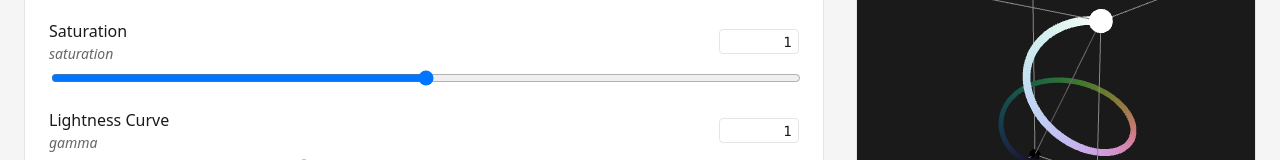
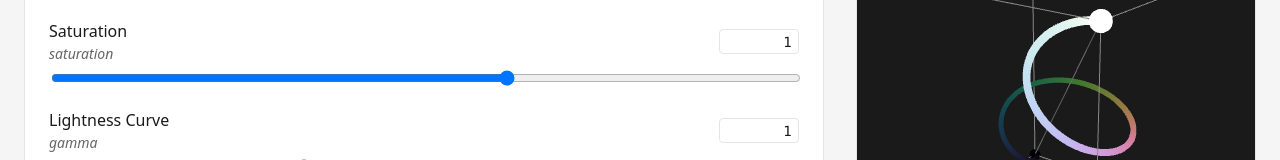
Before and after one commit to obangpub/cubehelix-studio, a React (Vite) app in the folder apps/web/: page / in a window 1280 px wide. Shown: the part 324-484 px from the top of the page. Built offline with nearby package versions, Linux system fonts and the light colour scheme.

Commit message:
feat: dynamic saturation cap (exit-fraction percentile) with log-scaled slider; restore colored-on-cube-face during in-range gamut excursions

```diff
--- a/apps/web/src/components/CubeVisualization.tsx
+++ b/apps/web/src/components/CubeVisualization.tsx
@@ -21,6 +21,7 @@ const TUBE_RADIUS = 0.01;
 const COLOR_RADIAL_SEGMENTS = 8;
 const GHOST_RADIUS = 0.009;
 const GHOST_RADIAL_SEGMENTS = 3;
+const GHOST_EMERGE_SAMPLES = 4;
 const BISECT_ITER = 6;
 
 function clamp01(x: number): number {
@@ -155,27 +156,22 @@ interface ScenePieces {
   ghosts: THREE.BufferGeometry[];
 }
 
-type Category = "colored" | "ghost";
-
-function categoryOf(s: Sample): Category {
-  return s.inGamut && s.inRange ? "colored" : "ghost";
-}
-
-function pushRun(
-  run: Sample[],
-  cat: Category,
-  colored: THREE.BufferGeometry[],
-  ghosts: THREE.BufferGeometry[],
+function forEachRun(
+  samples: Sample[],
+  predicate: (s: Sample) => boolean,
+  extend: number,
+  onRun: (run: Sample[]) => void,
 ): void {
-  if (run.length < 2) return;
-  if (cat === "colored") {
-    const positions = run.map((s) => sampleToVec(s.clamped));
-    const cols = run.map((s) => s.clamped);
-    colored.push(buildColoredTube(positions, cols, TUBE_RADIUS, COLOR_RADIAL_SEGMENTS, true));
-  } else {
-    const positions = run.map((s) => sampleToVec(s.raw));
-    const ghostCols: RGB[] = run.map(() => ({ r: 1, g: 1, b: 1 }));
-    ghosts.push(buildColoredTube(positions, ghostCols, GHOST_RADIUS, GHOST_RADIAL_SEGMENTS));
+  let runStart = -1;
+  for (let i = 0; i <= samples.length; i++) {
+    const inRun = i < samples.length && predicate(samples[i]!);
+    if (inRun && runStart === -1) runStart = i;
+    if ((!inRun || i === samples.length) && runStart !== -1) {
+      const start = Math.max(0, runStart - extend);
+      const end = Math.min(samples.length, i + extend);
+      onRun(samples.slice(start, end));
+      runStart = -1;
+    }
   }
 }
 
@@ -184,17 +180,30 @@ function buildScene(samples: Sample[]): ScenePieces {
   const ghosts: THREE.BufferGeometry[] = [];
   if (samples.length < 2) return { colored, ghosts };
 
-  let runStart = 0;
-  let cur = categoryOf(samples[0]!);
-  for (let i = 1; i < samples.length; i++) {
-    const next = categoryOf(samples[i]!);
-    if (next !== cur) {
-      pushRun(samples.slice(runStart, i + 1), cur, colored, ghosts);
-      runStart = i;
-      cur = next;
-    }
-  }
-  pushRun(samples.slice(runStart), cur, colored, ghosts);
+  forEachRun(
+    samples,
+    (s) => s.inRange,
+    0,
+    (run) => {
+      if (run.length < 2) return;
+      const positions = run.map((s) => sampleToVec(s.clamped));
+      const cols = run.map((s) => s.clamped);
+      colored.push(buildColoredTube(positions, cols, TUBE_RADIUS, COLOR_RADIAL_SEGMENTS, true));
+    },
+  );
+
+  forEachRun(
+    samples,
+    (s) => !s.inGamut || !s.inRange,
+    GHOST_EMERGE_SAMPLES,
+    (run) => {
+      if (run.length < 2) return;
+      const positions = run.map((s) => sampleToVec(s.raw));
+      const ghostCols: RGB[] = run.map(() => ({ r: 1, g: 1, b: 1 }));
+      ghosts.push(buildColoredTube(positions, ghostCols, GHOST_RADIUS, GHOST_RADIAL_SEGMENTS));
+    },
+  );
+
   return { colored, ghosts };
 }
 
--- a/apps/web/src/components/ParamControls.tsx
+++ b/apps/web/src/components/ParamControls.tsx
@@ -1,5 +1,10 @@
 import { useMemo } from "react";
-import { cubehelix, toCssRgb, type CubehelixParams } from "@cubehelix-studio/core";
+import {
+  cubehelix,
+  saturationCap,
+  toCssRgb,
+  type CubehelixParams,
+} from "@cubehelix-studio/core";
 import { SWATCH_COUNT_BOUNDS } from "../lib/url-state";
 import { RangeSlider } from "./RangeSlider";
 import { Slider } from "./Slider";
@@ -22,6 +27,7 @@ export function ParamControls({
   };
   const minThumbColor = useMemo(() => toCssRgb(cubehelix(0, params)), [params]);
   const maxThumbColor = useMemo(() => toCssRgb(cubehelix(1, params)), [params]);
+  const saturationMax = useMemo(() => Number(saturationCap(params).toFixed(2)), [params]);
   return (
     <section className="controls">
       <Slider
@@ -49,8 +55,9 @@ export function ParamControls({
         technicalName="saturation"
         value={params.saturation}
         min={0}
-        max={2}
+        max={saturationMax}
         step={0.01}
+        scaleExponent={3}
         onChange={update("saturation")}
       />
       <Slider
--- a/apps/web/src/components/Slider.tsx
+++ b/apps/web/src/components/Slider.tsx
@@ -7,8 +7,11 @@ interface SliderProps {
   step: number;
   numberMin?: number;
   numberMax?: number;
+  scaleExponent?: number;
   onChange: (value: number) => void;
 }
+
+const POSITION_STEP = 0.001;
 
 export function Slider({
   label,
@@ -19,21 +22,43 @@ export function Slider({
   step,
   numberMin,
   numberMax,
+  scaleExponent = 1,
   onChange,
 }: SliderProps) {
   const id = `slider-${technicalName}`;
   const numberId = `${id}-number`;
   const effectiveNumberMin = numberMin ?? min;
   const effectiveNumberMax = numberMax ?? max;
+  const isScaled = scaleExponent !== 1 && max > min;
+  const span = max - min;
+
+  const valueToPosition = (v: number): number => {
+    const clamped = Math.min(max, Math.max(min, v));
+    const linear = (clamped - min) / span;
+    return Math.pow(linear, 1 / scaleExponent);
+  };
+  const positionToValue = (p: number): number => {
+    const clamped = Math.min(1, Math.max(0, p));
+    return min + span * Math.pow(clamped, scaleExponent);
+  };
+
   const commitFromSlider = (raw: number) => {
     if (!Number.isFinite(raw)) return;
-    onChange(Math.min(max, Math.max(min, raw)));
+    let v = isScaled ? positionToValue(raw) : raw;
+    if (isScaled && step > 0) {
+      const decimals = Math.max(0, Math.ceil(-Math.log10(step)));
+      v = Number(v.toFixed(decimals));
+    }
+    onChange(Math.min(max, Math.max(min, v)));
   };
   const commitFromNumber = (raw: number) => {
     if (!Number.isFinite(raw)) return;
     onChange(Math.min(effectiveNumberMax, Math.max(effectiveNumberMin, raw)));
   };
-  const sliderValue = Math.min(max, Math.max(min, value));
+  const sliderValue = isScaled ? valueToPosition(value) : Math.min(max, Math.max(min, value));
+  const sliderMin = isScaled ? 0 : min;
+  const sliderMax = isScaled ? 1 : max;
+  const sliderStep = isScaled ? POSITION_STEP : step;
   return (
     <div className="slider">
       <label htmlFor={id}>
@@ -57,9 +82,9 @@ export function Slider({
         id={id}
         type="range"
         value={sliderValue}
-        min={min}
-        max={max}
-        step={step}
+        min={sliderMin}
+        max={sliderMax}
+        step={sliderStep}
         onChange={(e) => commitFromSlider(Number(e.target.value))}
       />
     </div>
--- a/apps/web/src/lib/url-state.ts
+++ b/apps/web/src/lib/url-state.ts
@@ -33,7 +33,7 @@ const NUMERIC_KEYS = [
 const PARAM_BOUNDS: Record<NumericKey, { min: number; max: number }> = {
   start: { min: 0, max: 3 },
   rotations: { min: -Infinity, max: Infinity },
-  saturation: { min: 0, max: 2 },
+  saturation: { min: 0, max: Infinity },
   gamma: { min: 0.5, max: 2 },
   lightnessMin: { min: 0, max: 1 },
   lightnessMax: { min: 0, max: 1 },
--- a/packages/core/src/cubehelix.ts
+++ b/packages/core/src/cubehelix.ts
@@ -37,6 +37,46 @@ export function wasClamped(rgb: RGB): boolean {
   return rgb.r < 0 || rgb.r > 1 || rgb.g < 0 || rgb.g > 1 || rgb.b < 0 || rgb.b > 1;
 }
 
+const SATURATION_CAP_SAMPLES = 256;
+const SATURATION_CAP_PERCENTILE = 0.95;
+
+export function saturationCap(params: CubehelixParams): number {
+  const { start, rotations, gamma, lightnessMin, lightnessMax } = params;
+  const invGamma = 1 / gamma;
+  const uMin = Math.pow(lightnessMin, invGamma);
+  const uMax = Math.pow(lightnessMax, invGamma);
+  const exitSaturations: number[] = [];
+  for (let i = 0; i <= SATURATION_CAP_SAMPLES; i++) {
+    const u = uMin + (uMax - uMin) * (i / SATURATION_CAP_SAMPLES);
+    const fraction = Math.pow(u, gamma);
+    const envelope = (fraction * (1 - fraction)) / 2;
+    if (envelope === 0) continue;
+    const angle = 2 * Math.PI * (start / 3 + rotations * u + 1);
+    const cosA = Math.cos(angle);
+    const sinA = Math.sin(angle);
+    const dirs = [
+      -0.14861 * cosA + 1.78277 * sinA,
+      -0.29227 * cosA - 0.90649 * sinA,
+      1.97294 * cosA,
+    ];
+    let sExit = Infinity;
+    for (const dir of dirs) {
+      const k = envelope * dir;
+      if (k === 0) continue;
+      const s = k > 0 ? (1 - fraction) / k : -fraction / k;
+      if (s < sExit) sExit = s;
+    }
+    if (Number.isFinite(sExit) && sExit > 0) exitSaturations.push(sExit);
+  }
+  if (exitSaturations.length === 0) return 0;
+  exitSaturations.sort((a, b) => a - b);
+  const idx = Math.min(
+    exitSaturations.length - 1,
+    Math.floor(exitSaturations.length * SATURATION_CAP_PERCENTILE),
+  );
+  return exitSaturations[idx]!;
+}
+
 function clamp01(x: number): number {
   if (x < 0) return 0;
   if (x > 1) return 1;
--- a/packages/core/src/index.ts
+++ b/packages/core/src/index.ts
@@ -1,5 +1,11 @@
 export type { CubehelixParams, RGB } from "./types";
-export { cubehelix, cubehelixRaw, DEFAULT_CUBEHELIX_PARAMS, wasClamped } from "./cubehelix";
+export {
+  cubehelix,
+  cubehelixRaw,
+  DEFAULT_CUBEHELIX_PARAMS,
+  saturationCap,
+  wasClamped,
+} from "./cubehelix";
 export { sampleSequential } from "./sampling";
 export { toHex, toCssRgb } from "./format";
 export { contrastRatio, pickTextColor } from "./contrast";
```
Also changed, not shown: 2 other files (tests, documents, lock files or other folders).
